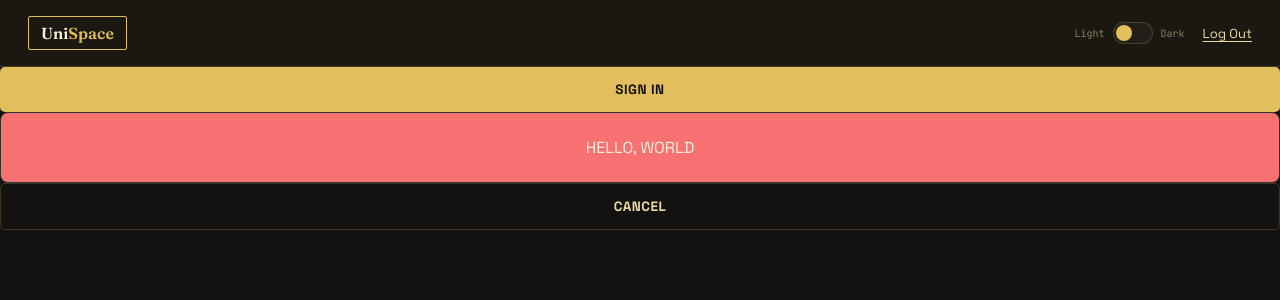
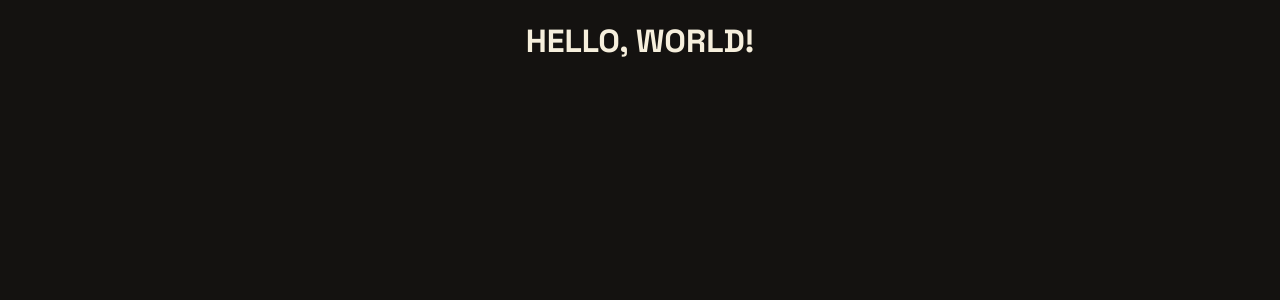
Before and after one commit to CMPG224-SE-PROJECT-GROUP-1/Room-Booking-Scheduling-System, a React (Vite) app in the folder my-RBSS-app/: page / in a window 1280 px wide. Shown: the top 300 px of the page. Built offline with nearby package versions, Linux system fonts and the light colour scheme.

Commit message:
initialized login page files

```diff
--- a/my-RBSS-app/src/App.jsx
+++ b/my-RBSS-app/src/App.jsx
@@ -1,10 +1,6 @@
 // import { useState } from "react";
 import "./App.css";
-import ClickableBox from './frontend/components/TestButton'
-import Button from './frontend/components/Button'
-import Logo from './frontend/components/Logo'
-import ThemeToggle from "./frontend/components/ThemeToggle";
-import TopNav from "./frontend/components/TopNav";
+import { LoginPage } from "./frontend/pages/LoginPage";
 import { ThemeProvider } from "./frontend/theme/ThemeContext";
 
 
@@ -12,13 +8,7 @@ function App() {
 
   return (
     <ThemeProvider>
-      <div>
-        <TopNav/>
-        <Button variant="solid" fullWidth>Sign in</Button>
-        <ClickableBox text="HELLO, WORLD"/>
-        <Button variant="outline" fullWidth>Cancel</Button>
-
-      </div>
+      <LoginPage />
     </ThemeProvider>
   );
 }
--- /dev/null
+++ b/my-RBSS-app/src/frontend/pages/LoginPage.jsx
@@ -0,0 +1,6 @@
+
+export function LoginPage() {
+    return (
+        <h1>HELLO, WORLD!</h1>
+    );
+}
```
Also changed, not shown: my-RBSS-app/src/frontend/pages/LoginPage.css (added).
